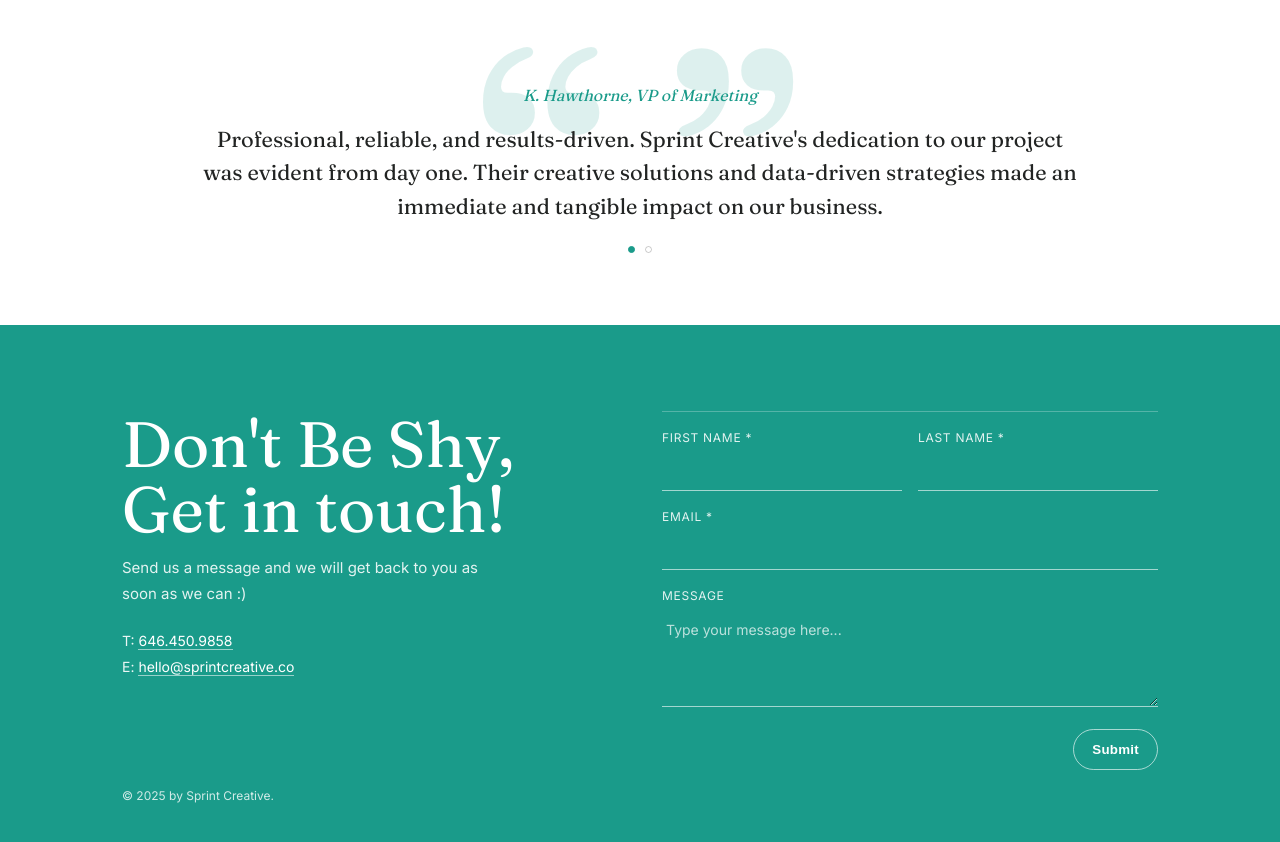
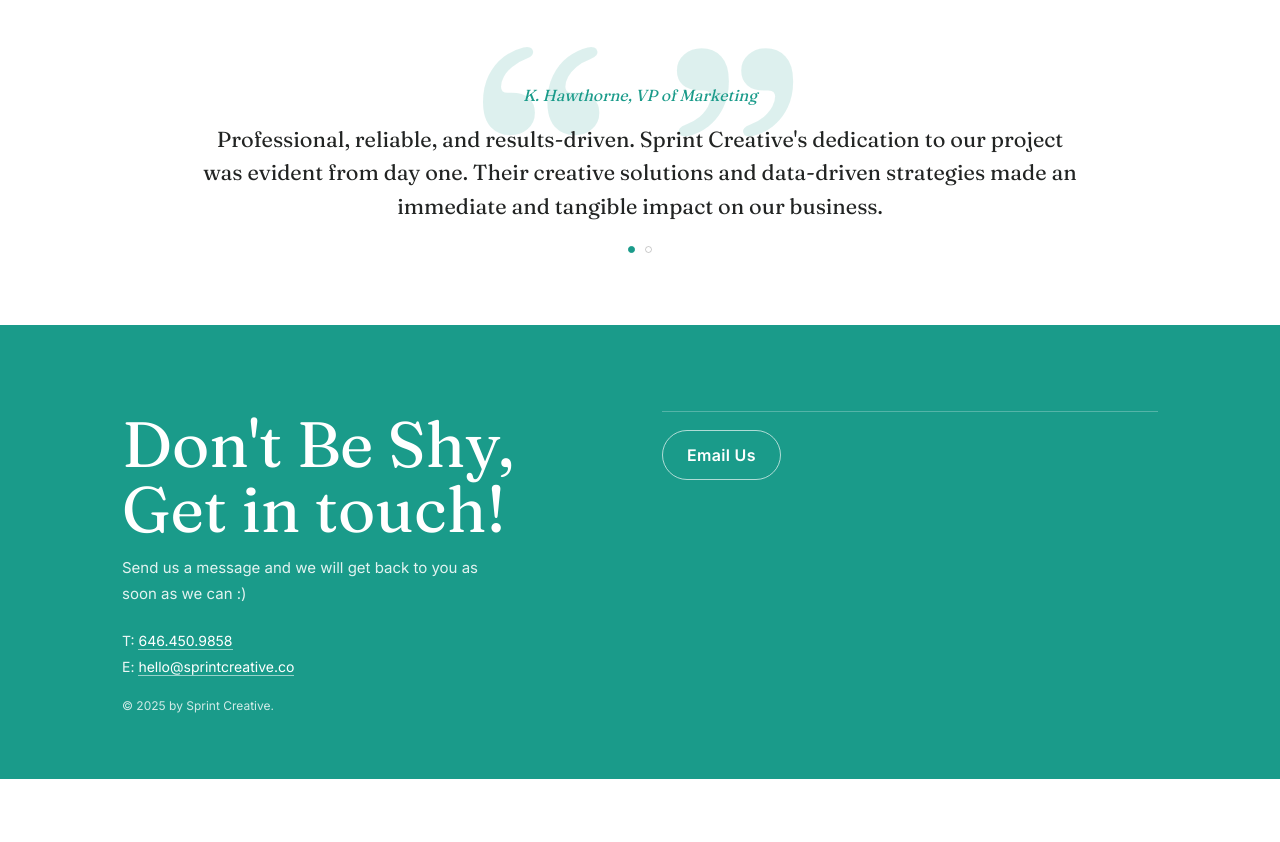
Before and after one commit to sprintcreative/sprintcreative, a plain HTML site: page index.html in a window 1280 px wide. Shown: the part 1412-2254 px from the top of the page. After the commit the page ends 2191 px from the top, so only its background shows below. Drawn offline with Linux system fonts and the light colour scheme.

Commit message:
Update index.html

```diff
--- a/index.html
+++ b/index.html
@@ -102,7 +102,7 @@
       font-family: Fraunces, serif;
       font-weight: 600;
       color: var(--teal);
-      opacity: .16;                 /* darker than before */
+      opacity: .20;                 /* slightly stronger than before */
       font-size: clamp(260px, 46vw, 620px);
       line-height: 1;
       transform: translateY(10px);
@@ -284,61 +284,23 @@
       border-bottom-color: rgba(255,255,255,.95);
     }
 
-    /* Form styling (visual + stable) */
-    form{
-      margin: 0;
-    }
-    .form{
+    /* NEW: Contact CTA button (replaces form cleanly without breaking layout) */
+    .contact-cta{
       border-top: 1px solid rgba(255,255,255,.25);
       padding-top: 18px;
     }
-    .row{
-      display:grid;
-      grid-template-columns: 1fr 1fr;
-      gap: 16px;
-      margin-bottom: 18px;
+    .email-button{
+      display:inline-block;
+      padding:14px 24px;
+      border:1px solid rgba(255,255,255,.65);
+      color:#ffffff;
+      text-decoration:none;
+      border-radius:999px;
+      font-weight:600;
+      letter-spacing:.02em;
+      transition: all .2s ease;
     }
-    label{
-      display:block;
-      font-size: 12px;
-      letter-spacing: .06em;
-      text-transform: uppercase;
-      color: rgba(255,255,255,.88);
-      margin-bottom: 8px;
-    }
-    input, textarea{
-      width: 100%;
-      border: none;
-      border-bottom: 1px solid rgba(255,255,255,.60);
-      background: transparent;
-      color: #fff;
-      padding: 10px 4px;
-      outline: none;
-      font-size: 14px;
-      font-family: Inter, sans-serif;
-    }
-    textarea{
-      min-height: 96px;
-      resize: vertical;
-    }
-    input::placeholder, textarea::placeholder{ color: rgba(255,255,255,.70); }
-
-    .submit{
-      margin-top: 18px;
-      display:flex;
-      justify-content:flex-end;
-    }
-    .submit button{
-      border: 1px solid rgba(255,255,255,.62);
-      background: transparent;
-      color: #fff;
-      padding: 12px 18px;
-      border-radius: 999px;
-      cursor: pointer;
-      font-weight: 600;
-      letter-spacing: .02em;
-    }
-    .submit button:hover{
+    .email-button:hover{
       background: rgba(255,255,255,.12);
     }
 
@@ -352,7 +314,6 @@
 
     @media (max-width: 980px){
       .contact-grid{ grid-template-columns: 1fr; gap: 26px; }
-      .row{ grid-template-columns: 1fr; }
     }
   </style>
 </head>
@@ -395,7 +356,6 @@
         <h2 class="what-head">What We<br>Do</h2>
 
         <div class="what-image">
-          <!-- Upload your image to the repo and name it whatwedo.jpg (or change this filename) -->
           <img src="whatwedo.png" alt="Sprint Creative business image">
         </div>
 
@@ -440,32 +400,15 @@
         </div>
       </div>
 
-      <form class="form" onsubmit="return false;" aria-label="Contact form (visual placeholder)">
-        <div class="row">
-          <div>
-            <label>First name *</label>
-            <input type="text" aria-label="First name">
-          </div>
-          <div>
-            <label>Last name *</label>
-            <input type="text" aria-label="Last name">
-          </div>
-        </div>
-
-        <div style="margin-bottom:18px;">
-          <label>Email *</label>
-          <input type="email" aria-label="Email">
-        </div>
-
-        <div>
-          <label>Message</label>
-          <textarea aria-label="Message" placeholder="Type your message here..."></textarea>
-        </div>
-
-        <div class="submit">
-          <button type="submit">Submit</button>
-        </div>
-      </form>
+      <!-- Email button column -->
+      <div class="contact-cta">
+        <a
+          class="email-button"
+          href="mailto:hello@sprintcreative.co?subject=Sprint%20Creative%20Inquiry&body=Hi%20Sprint%20Creative,%0D%0A%0D%0AI%27d%20love%20to%20connect%20about..."
+        >
+          Email Us
+        </a>
+      </div>
     </div>
 
     <div class="copyright">© 2025 by Sprint Creative.</div>
```
